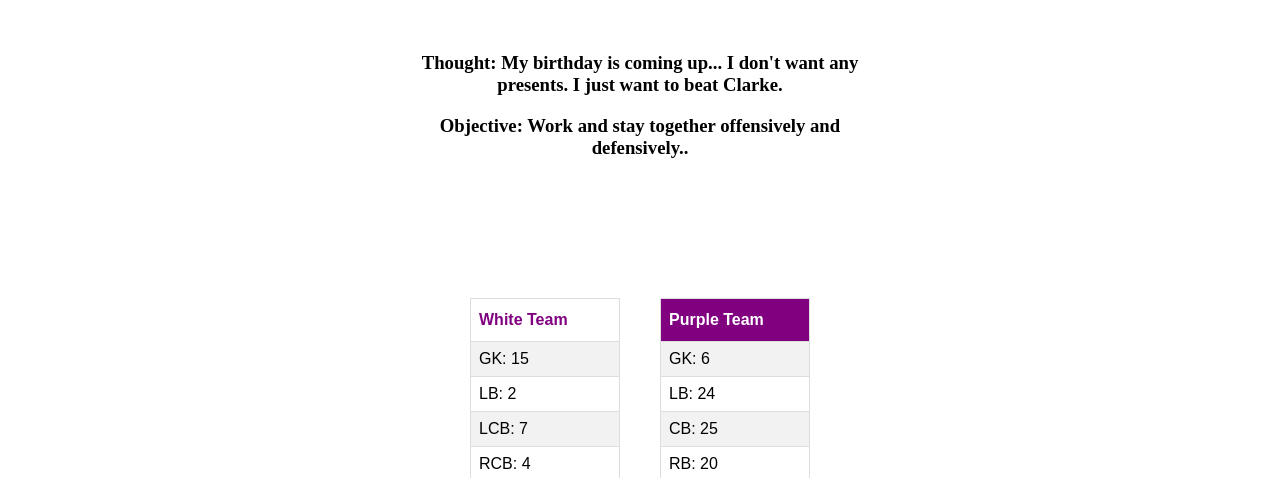
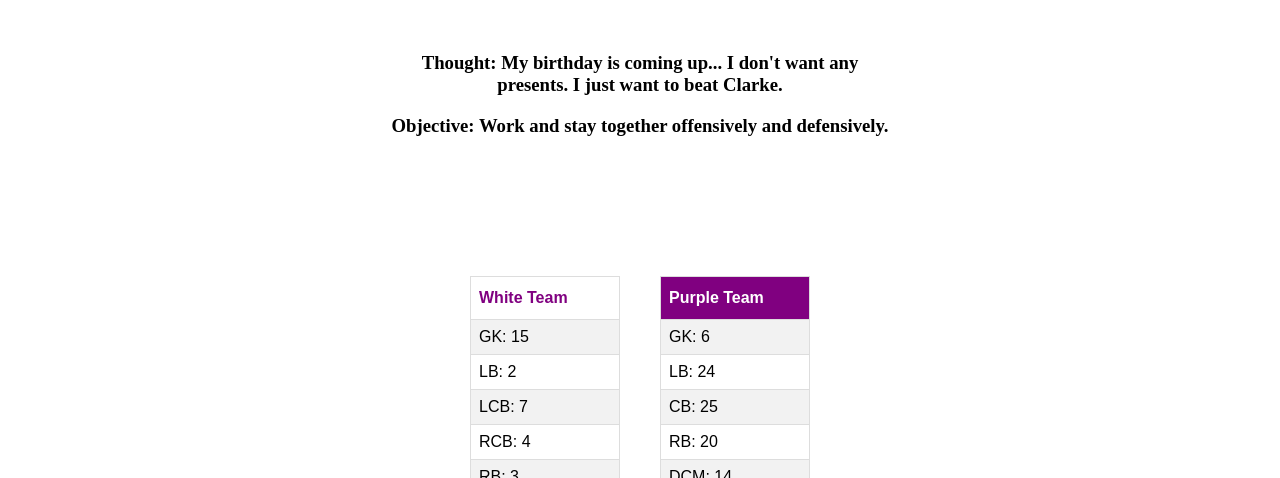
Before and after one commit to strasburgsboyssoccer/home, a plain HTML site: page index.html in a window 1280 px wide. Shown: the part 319-797 px from the top of the page. Drawn offline with Linux system fonts and the light colour scheme.

Commit message:
Update index.html

```diff
--- a/index.html
+++ b/index.html
@@ -37,7 +37,7 @@
       <br>
       <h3>Thought: My birthday is coming up... I don't want any presents. I just want to beat Clarke.</h3>
 
-      <h3>Objective: Work and stay together offensively and defensively..</h3>
+      <h3>Objective: Work and stay together offensively and defensively.</h3>
     </header>
 
 
```
